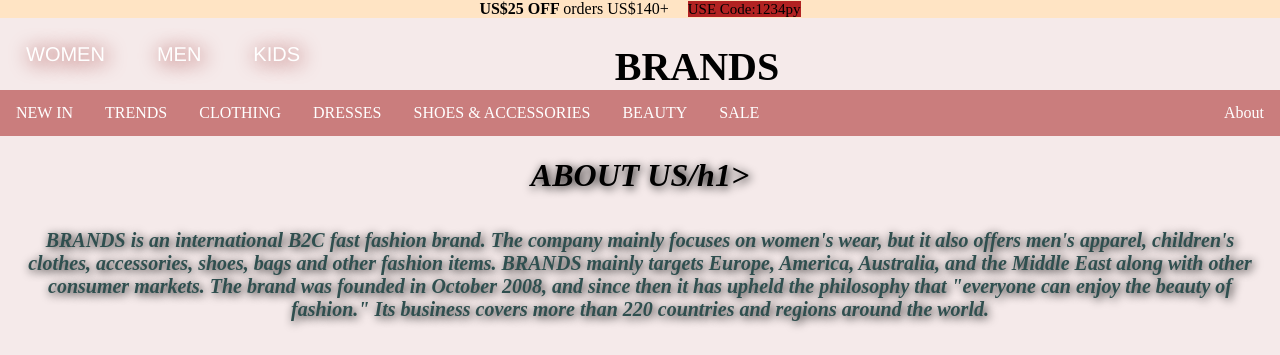
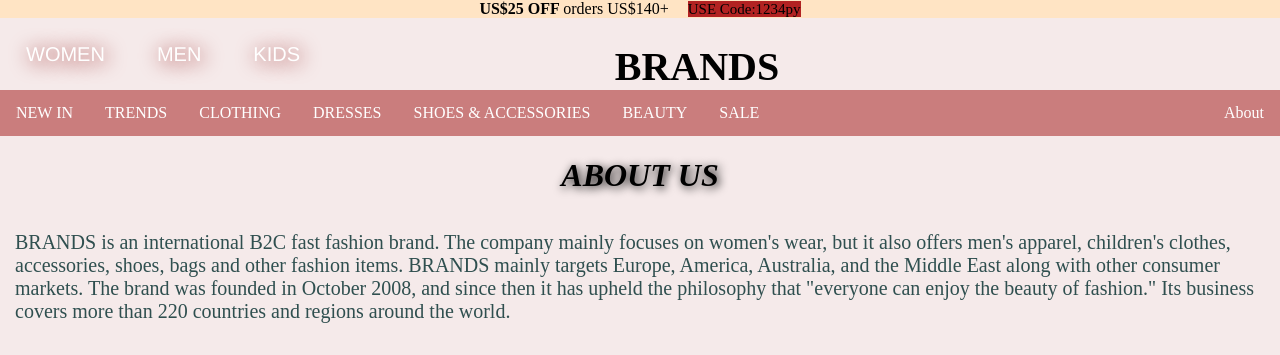
Before and after one commit to youstinaNady/fashion-project, a plain HTML site: page index.html in a window 1280 px wide. Shown: the top 355 px of the page. Drawn offline with nearby package versions, Linux system fonts and the light colour scheme.

Commit message:
Update index.html

```diff
--- a/index.html
+++ b/index.html
@@ -249,7 +249,7 @@ Sale Maternity Clothing
   <li class="right "><a href="index.html">About</a></li>
 </ul>
 
-<h1 style="text-align: center;font-style: italic;text-shadow: 2px 2px 10px black;">ABOUT US/h1>
+<h1 style="text-align: center;font-style: italic;text-shadow: 2px 2px 10px black;">ABOUT US</h1>
 <p style="font-family:'Times New Roman', Times, serif ;font-size: 20px;color: darkslategray;padding:15px;">BRANDS is an international B2C fast fashion brand. The company mainly focuses on women's wear, but it also offers men's apparel, children's clothes, accessories, shoes, bags and other fashion items. BRANDS mainly targets Europe, America, Australia, and the Middle East along with other consumer markets. The brand was founded in October 2008, and since then it has upheld the philosophy that "everyone can enjoy the beauty of fashion." Its business covers more than 220 countries and regions around the world.</p>
 <img style="float: right;" src="Ravin-ss21-mobile-banner_1400x.jpg" alt="fashion" width="550" height="400" class="star">
 <img style="float: left;" src="107471853_954546111674182_8490608998397784311_n.jpg" alt="fashion" width="550" height="400" class="star">
```
